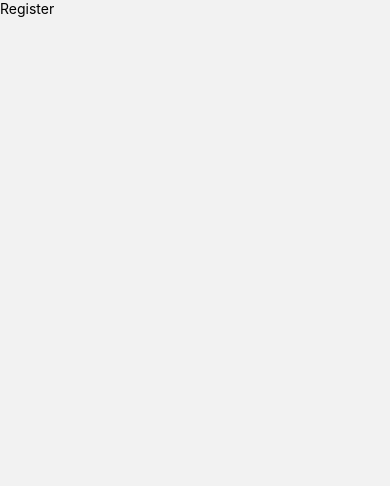
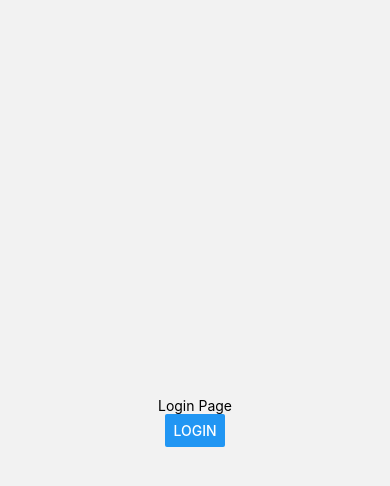
Before and after one commit to jujunsetiawan/myapp, a React Native app: screen /Todo in a window 390 px wide. Before the commit this address had no page. Shown: the top 486 px of the page. Built offline with nearby package versions, Linux system fonts and the light colour scheme.

Commit message:
feat: add bottom tabs navigator

```diff
--- a/package.json
+++ b/package.json
@@ -10,6 +10,10 @@
     "test": "jest"
   },
   "dependencies": {
+    "@react-native-vector-icons/common": "^11.0.0",
+    "@react-native-vector-icons/fontawesome6": "^6.7.1",
+    "@react-native-vector-icons/ionicons": "^7.4.0",
+    "@react-navigation/bottom-tabs": "^7.1.3",
     "@react-navigation/elements": "^2.2.3",
     "@react-navigation/native": "^7.0.12",
     "@react-navigation/native-stack": "^7.1.13",
--- /dev/null
+++ b/src/navigations/BottomTabs.tsx
@@ -0,0 +1,18 @@
+import React from 'react'
+import { createBottomTabNavigator } from '@react-navigation/bottom-tabs'
+import Todo from '../screens/Todo'
+import Profile from '../screens/Profile'
+import IonIcon from '@react-native-vector-icons/ionicons'
+
+const Tab = createBottomTabNavigator()
+
+const BottomTabs = () => {
+  return (
+    <Tab.Navigator screenOptions={{ headerShown: false, tabBarActiveTintColor: 'red' }}>
+        <Tab.Screen name='Todolist' component={Todo} options={{ tabBarIcon: ({focused, color}) => (<IonIcon name='bicycle' size={focused ? 30 : 20} color={color} />)}} />
+        <Tab.Screen name='Profile' component={Profile} />
+    </Tab.Navigator>
+  )
+}
+
+export default BottomTabs
--- a/src/navigations/index.tsx
+++ b/src/navigations/index.tsx
@@ -1,8 +1,10 @@
 import React from 'react'
 import { createStaticNavigation, NavigationContainer } from '@react-navigation/native'
 import { createNativeStackNavigator } from '@react-navigation/native-stack'
+import BottomTabs from './BottomTabs';
 import SplashScreen from '../screens/auth/SplashScreen';
 import Register from '../screens/auth/Register';
+import Login from '../screens/auth/Login';
 
 // const RootStack = createNativeStackNavigator({
 //     screens: {
@@ -20,6 +22,8 @@ const Navigation = () => {
             <Stack.Navigator screenOptions={{ headerShown: false,  }} >
                 <Stack.Screen name='SplashScreen' component={SplashScreen} />
                 <Stack.Screen name='Register' component={Register} />
+                <Stack.Screen name='Login' component={Login} />
+                <Stack.Screen name='Todo' component={BottomTabs} />
             </Stack.Navigator>
         </NavigationContainer>
     )
--- /dev/null
+++ b/src/screens/Profile.tsx
@@ -0,0 +1,12 @@
+import { View, Text } from 'react-native'
+import React from 'react'
+
+const Profile = () => {
+  return (
+    <View>
+      <Text>profile</Text>
+    </View>
+  )
+}
+
+export default Profile
--- /dev/null
+++ b/src/screens/Todo.tsx
@@ -0,0 +1,12 @@
+import { View, Text } from 'react-native'
+import React from 'react'
+
+const Todo = () => {
+  return (
+    <View>
+      <Text>todo</Text>
+    </View>
+  )
+}
+
+export default Todo
--- a/src/screens/auth/Login.tsx
+++ b/src/screens/auth/Login.tsx
@@ -1,10 +1,11 @@
-import { View, Text } from 'react-native'
+import { View, Text, Button } from 'react-native'
 import React from 'react'
 
-const Login = () => {
+const Login = ({navigation}: any) => {
   return (
-    <View>
-      <Text>Login</Text>
+    <View style={{ flex: 1, justifyContent: 'center', alignItems: 'center' }}>
+      <Text>Login Page</Text>
+      <Button title='Login' onPress={() => navigation.navigate('Todo')} />
     </View>
   )
 }
--- a/src/screens/auth/SplashScreen.tsx
+++ b/src/screens/auth/SplashScreen.tsx
@@ -5,13 +5,13 @@ const SplashScreen = ({ navigation }: any) => {
 
     useEffect(() => {
       setTimeout(() => {
-        navigation.navigate('Register')
+        navigation.navigate('Login')
       }, 3000);
     }, [])
 
   return (
-    <View>
-      <Text>SplashScreen</Text>
+    <View style={{ flex: 1, justifyContent: 'center', alignItems: 'center' }}>
+      <Text style={{ fontSize: 24, fontWeight: 'medium' }}>Welcome to Myapp</Text>
     </View>
   )
 }
```
Also changed, not shown: 1 other file (tests, documents, lock files or other folders).
